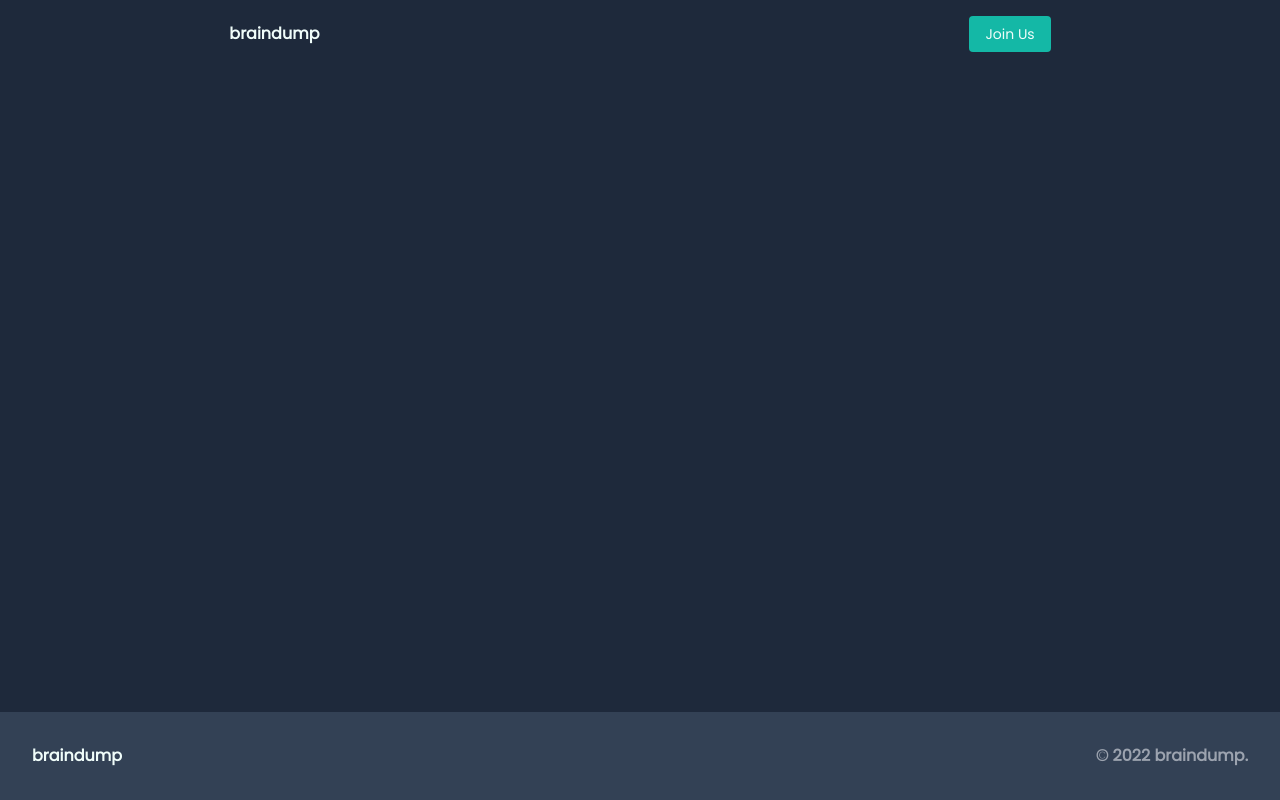
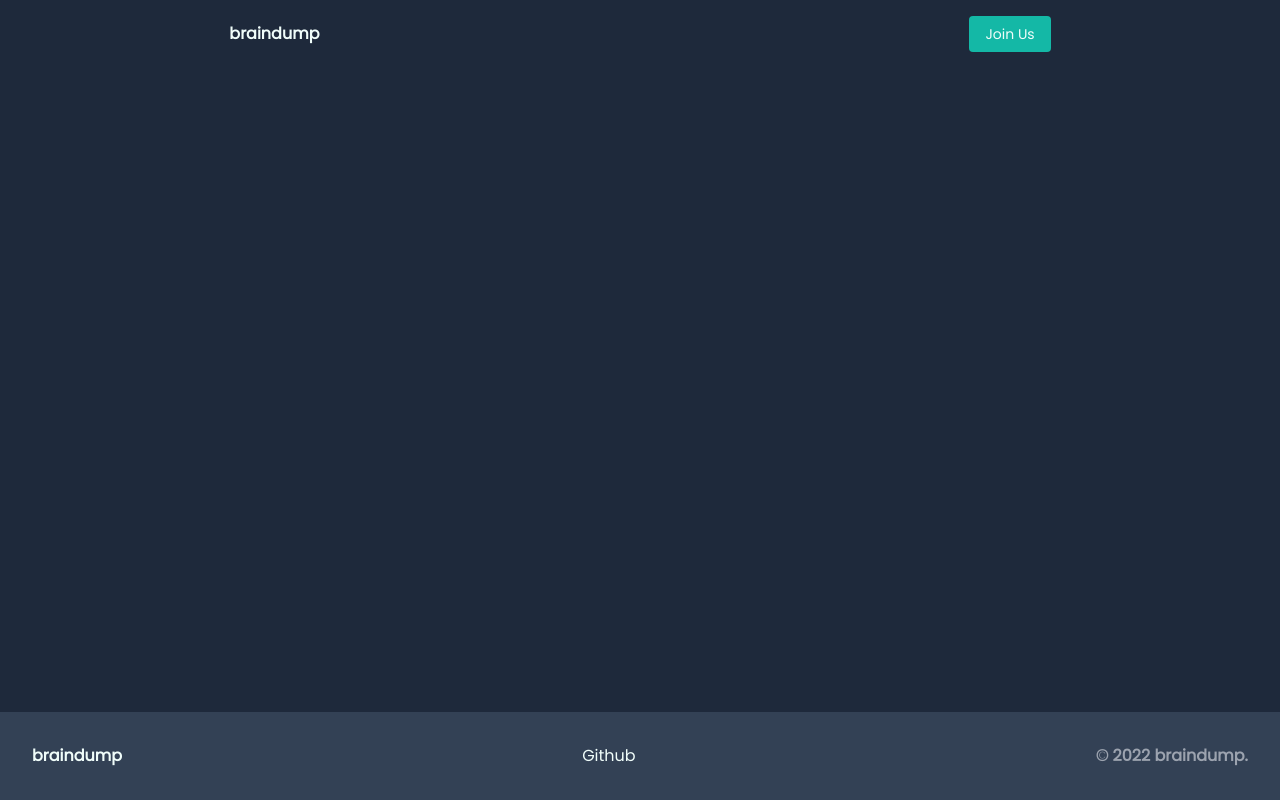
Before and after one commit to demirsergen/brain-dump, a Next.js app: page /profile in a window 1280 px wide. Built offline with nearby package versions, Linux system fonts and the light colour scheme; no server answers.

Commit message:
add github link to footer

```diff
--- a/components/Footer.jsx
+++ b/components/Footer.jsx
@@ -11,6 +11,17 @@ const Footer = () => {
           braindump
         </button>
       </Link>
+      <ul className="flex flex-col">
+        <li>
+          <a
+            href="https://github.com/demirsergen/brain-dump"
+            className="text-teal-50"
+          >
+            Github
+          </a>
+        </li>
+      </ul>
+
       <p className=" text-gray-400 font-bold">© 2022 braindump.</p>
     </footer>
   );
```
